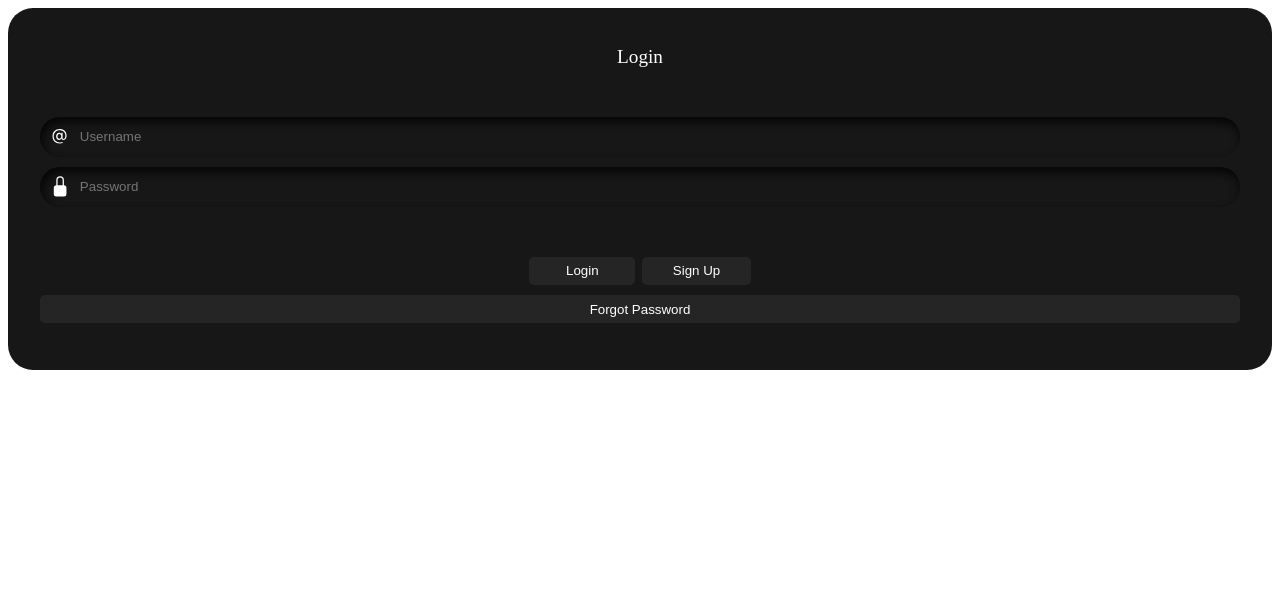
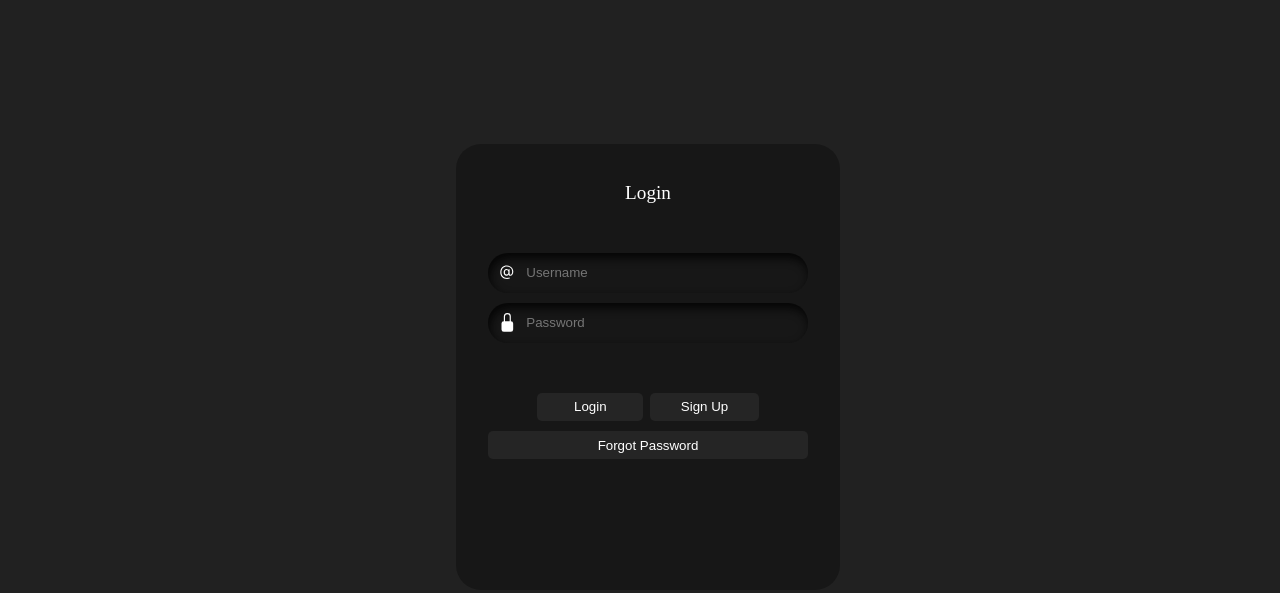
Before and after one commit to GsuDev/CodeWave, a plain HTML site: page login.html in a window 1280 px wide. Drawn offline with Linux system fonts and the light colour scheme.

Commit message:
login_center

```diff
--- a/resources/login_styles.css
+++ b/resources/login_styles.css
@@ -1,5 +1,7 @@
 /*Estilos para el formulario del login*/
-
+body{
+    background-color:#212121 ;
+}
 .form {
     display: flex;
     flex-direction: column;
@@ -10,6 +12,10 @@
     background-color: #171717;
     border-radius: 25px;
     transition: .4s ease-in-out;
+    width: 25vw;
+    height: 55vh;
+    margin-top:9em ;
+    margin-left: 28em;
 }
   /*Al pasar por encima del formulario*/*/
   .form:hover {
@@ -23,7 +29,7 @@
     color: rgb(255, 255, 255);
     font-size: 1.2em;
 }
-
+  /*Botón de UserName y password*/
   .field {
     display: flex;
     align-items: center;
@@ -34,16 +40,16 @@
     border: none;
     outline: none;
     color: white;
-    background-color: #171717;
+    background-color:#171717;
     box-shadow: inset 2px 5px 10px rgb(5, 5, 5);
 }
-
+  /*Símbolo de "@" y "candado"*/
   .input-icon {
     height: 1.3em;
     width: 1.3em;
     fill: white;
 }
-
+  /*Linea que sale al escribir encima de UserName y Password*/
   .input-field {
     background: none;
     border: none;
@@ -58,7 +64,7 @@
     flex-direction: row;
     margin-top: 2.5em;
 }
-
+  /*Botón de login*/
   .button1 {
     padding: 0.5em;
     padding-left: 1.1em;
@@ -76,7 +82,7 @@
     background-color: black;
     color: white;
 }
-
+  /*Boton de Sign Up*/
   .button2 {
     padding: 0.5em;
     padding-left: 2.3em;
@@ -93,7 +99,7 @@
     background-color: black;
     color: white;
 }
-
+  /*Forgot Password*/
   .button3 {
     margin-bottom: 3em;
     padding: 0.5em;
```
Lines whose indentation alone changed are shown as unchanged.
